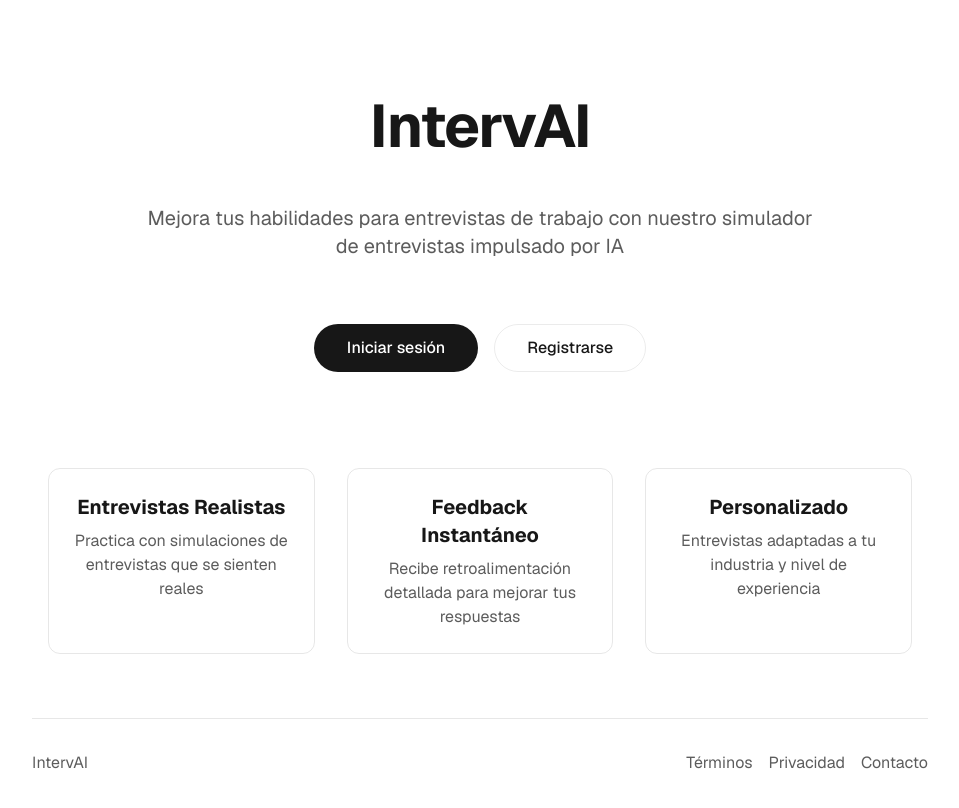
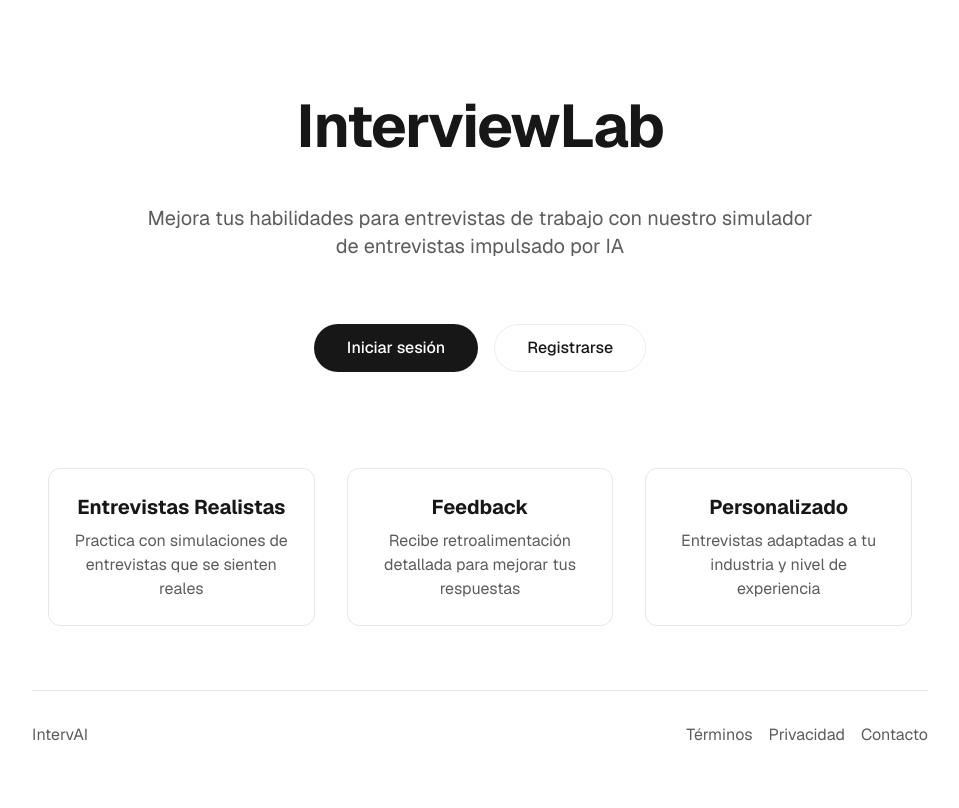
Before and after one commit to bpobletem/InterviewLab, a Next.js app: page / in a window 1280 px wide. Shown: the top 808 px of the page, without its empty margins (160-1119 px from the left). Built offline with nearby package versions, Linux system fonts and the light colour scheme.

Commit message:
fix texto

```diff
--- a/src/app/page.tsx
+++ b/src/app/page.tsx
@@ -6,7 +6,7 @@ export default function Home() {
     <div className="flex flex-col items-center justify-center min-h-screen p-8 font-[family-name:var(--font-geist-sans)]">
       <main className="flex flex-col items-center justify-center flex-1 w-full max-w-4xl px-4 py-16 text-center gap-8">
         <h1 className="text-5xl font-bold tracking-tight sm:text-6xl">
-          IntervAI
+          InterviewLab
         </h1>
         <p className="mt-4 text-xl text-foreground/70 max-w-2xl">
           Mejora tus habilidades para entrevistas de trabajo con nuestro simulador de entrevistas impulsado por IA
@@ -33,7 +33,7 @@ export default function Home() {
             <p className="mt-2 text-foreground/70">Practica con simulaciones de entrevistas que se sienten reales</p>
           </div>
           <div className="p-6 border border-foreground/10 rounded-xl">
-            <h3 className="text-xl font-bold">Feedback Instantáneo</h3>
+            <h3 className="text-xl font-bold">Feedback</h3>
             <p className="mt-2 text-foreground/70">Recibe retroalimentación detallada para mejorar tus respuestas</p>
           </div>
           <div className="p-6 border border-foreground/10 rounded-xl">
```
